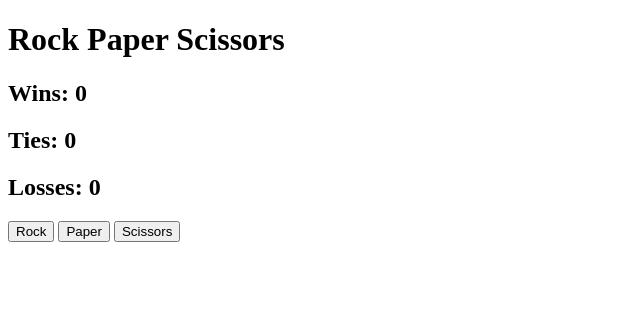
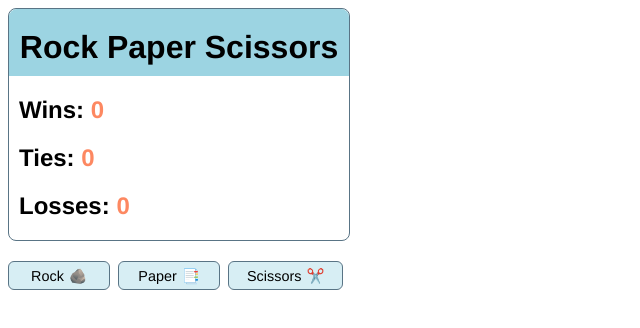
Before and after one commit to gwadholm/project2_DIG1102, a plain HTML site: page index.html in a window 1280 px wide. Shown: the whole page, without its empty margins (0-640 px from the left). Drawn offline with Linux system fonts and the light colour scheme.

Commit message:
playing around with the css styles on html, added a span to the totals in the js template so I can style them. Side effect was that I found out I can target them more specifically in the js code to update tallies

```diff
--- a/index.html
+++ b/index.html
@@ -2,6 +2,77 @@
 <html lang="en">
   <head>
     <title>Project 2: DOM Rock Paper Scissors</title>
+    <style>
+
+     main {
+        width: 340px;
+        border: 1px solid #597485;
+        border-radius: 8px;
+        margin-bottom: 20px;
+      }
+
+      h1, h2 {
+        font-family: Univers, Helvetica, sans-serif;
+      }
+
+      h1 {
+        background: rgba(58, 170, 197, 0.5);
+        padding: 20px 0 10px 0;
+        margin: 0px;
+        border-radius: 8px 8px 0px 0px;
+        text-align: center;
+      }
+
+      h2::before {
+        content: "";
+        position: relative;
+        margin: 0 0 0 10px;
+      }
+
+      span {
+        color:rgba(252, 106, 57, 0.8)
+      }
+
+      button {
+        background-color: rgba(58, 170, 197, 0.2);
+        color: #000;
+        min-width: 102px;
+        padding: 6px 18px 4px 18px;
+        margin-right: 4px;
+        font-size: .9em;
+        font-family: Univers, Helvetica, sans-serif;
+        border: 1px solid #597485;
+        border-radius: 6px;
+        box-shadow: #000;
+      }
+
+      button:hover {
+        background-color: rgba(58, 170, 197, 0.5);
+      }
+
+      button:active {
+        background-color: rgba(252, 106, 57, 0.8);
+      }
+
+      button#r::after {
+        content:"🪨";
+        margin-left:5px;
+      }
+
+      button#s::after {
+        content:"✂️";
+        margin-left:5px;
+      }
+
+      button#p::after {
+        content:"📑";
+        margin-left:5px;
+      }
+
+
+
+
+    </style>
   </head>
   <body>
     <main></main>
--- a/script.js
+++ b/script.js
@@ -8,14 +8,14 @@ let computerLetterChoice = ["r", "p", "s"];
 
 const template= `
   <h1>Rock Paper Scissors</h1>
-    <h2 id="winTally">Wins: ${totalWins}</h2>
-    <h2 id="tieTally">Ties: ${totalTies}</h2>
-    <h2 id="lossTally">Losses: ${totalLosses}</h2>
+    <h2 id="winTally">Wins: <span class="total">${totalWins}</span></h2>
+    <h2 id="tieTally">Ties: <span class="total">${totalTies}</span></h2>
+    <h2 id="lossTally">Losses: <span class="total">${totalLosses}</span></h2>
 `;
 
 main.innerHTML = template;
 
-for(i=0; i<buttons.length; i++) {
+for(let i=0; i<buttons.length; i++) {
 
   buttons[i].addEventListener("click", function(e) {
     let userChoice = e.target.value;
@@ -23,14 +23,13 @@ for(i=0; i<buttons.length; i++) {
 
     if ((userChoice === "r" && computerChoice === "r") || (userChoice === "p" && computerChoice === "p") || (userChoice === "s" &&  computerChoice === "s")) {
       totalTies++;
-      document.querySelector("h2#tieTally").textContent = `Ties: ${totalTies}   `
+      document.querySelector("#tieTally span").textContent = totalTies;
     } else if ((userChoice === "r" && computerChoice === "s") || (userChoice === "p" && computerChoice === "r") || (userChoice === "s" &&  computerChoice === "p")) {
       totalWins++;
-      document.querySelector("h2#winTally").textContent = `Wins: ${totalWins}   `
+      document.querySelector("#winTally span").textContent = totalWins;
     } else if ((userChoice === "r" && computerChoice === "p") || (userChoice === "p" && computerChoice === "s") || (userChoice === "s" &&  computerChoice === "r")) {
       totalLosses++;
-      document.querySelector("h2#lossTally").textContent = `Losses: ${totalLosses}   `
+      document.querySelector("#lossTally span").textContent = totalLosses;
     }
-
    })
   }
```
